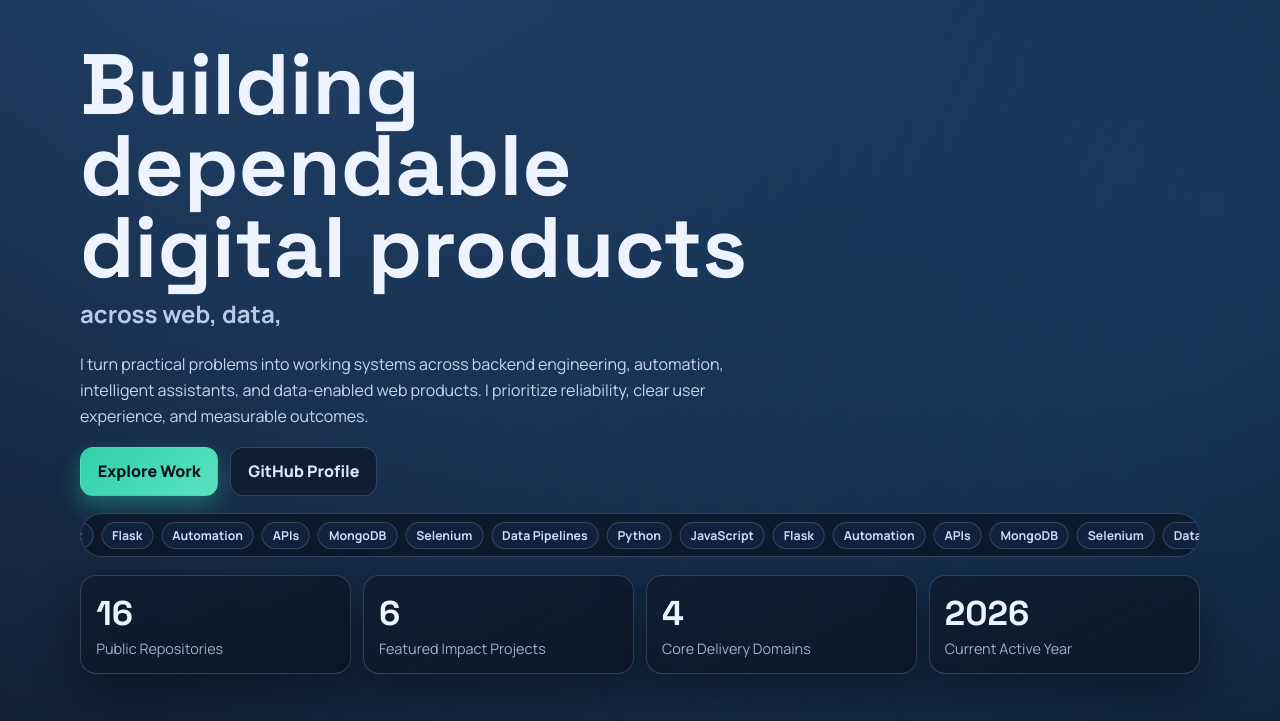
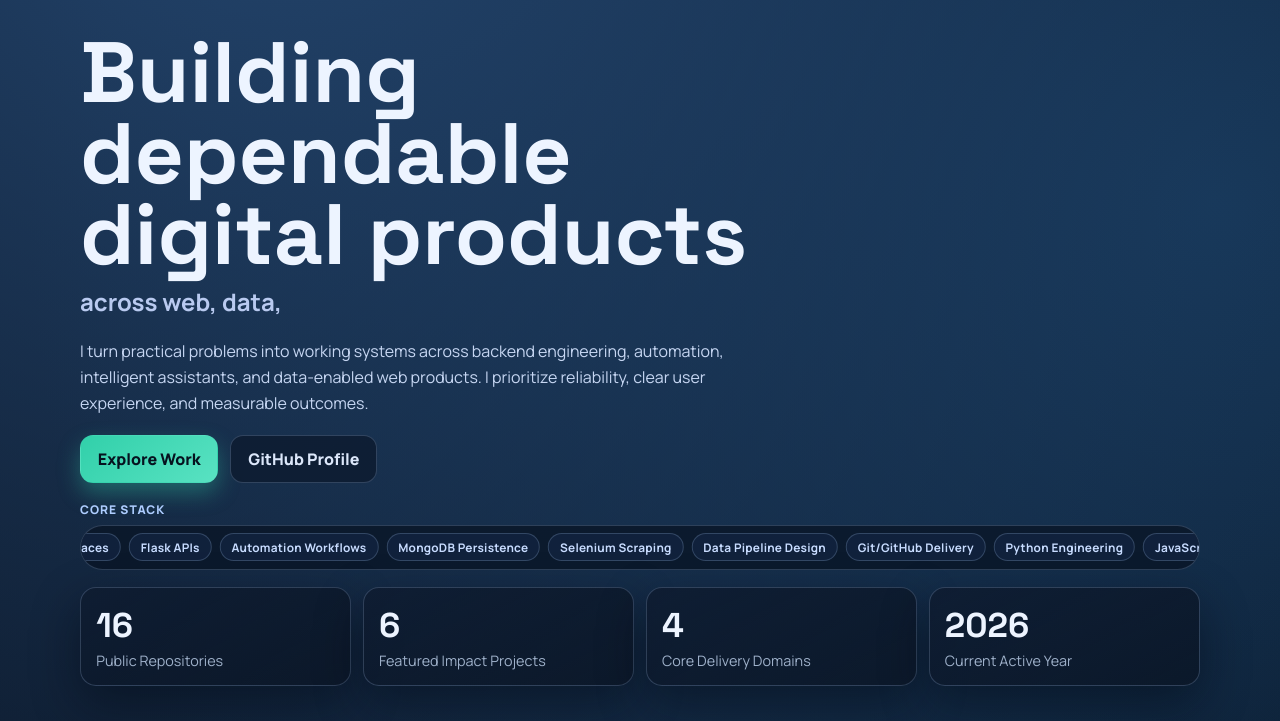
Before and after one commit to Lanor-Jephthah1/jkl-portfolio-site, a plain HTML site: page index.html in a window 1280 px wide. Shown: the part 79-800 px from the top of the page. Drawn offline with Linux system fonts and the light colour scheme.

Commit message:
Polish hero stack strip with professional labeled skills

```diff
--- a/index.html
+++ b/index.html
@@ -75,24 +75,27 @@
           <a class="btn secondary" href="https://github.com/Lanor-Jephthah1" target="_blank" rel="noreferrer">GitHub Profile</a>
         </div>
 
-        <div class="ticker" aria-label="Core tools and stacks">
-          <div class="ticker-track">
-            <span>Python</span>
-            <span>JavaScript</span>
-            <span>Flask</span>
-            <span>Automation</span>
-            <span>APIs</span>
-            <span>MongoDB</span>
-            <span>Selenium</span>
-            <span>Data Pipelines</span>
-            <span>Python</span>
-            <span>JavaScript</span>
-            <span>Flask</span>
-            <span>Automation</span>
-            <span>APIs</span>
-            <span>MongoDB</span>
-            <span>Selenium</span>
-            <span>Data Pipelines</span>
+        <div class="stack-strip" aria-label="Core stack">
+          <p class="stack-title">Core Stack</p>
+          <div class="ticker">
+            <div class="ticker-track">
+              <span>Python Engineering</span>
+              <span>JavaScript Interfaces</span>
+              <span>Flask APIs</span>
+              <span>Automation Workflows</span>
+              <span>MongoDB Persistence</span>
+              <span>Selenium Scraping</span>
+              <span>Data Pipeline Design</span>
+              <span>Git/GitHub Delivery</span>
+              <span>Python Engineering</span>
+              <span>JavaScript Interfaces</span>
+              <span>Flask APIs</span>
+              <span>Automation Workflows</span>
+              <span>MongoDB Persistence</span>
+              <span>Selenium Scraping</span>
+              <span>Data Pipeline Design</span>
+              <span>Git/GitHub Delivery</span>
+            </div>
           </div>
         </div>
 
--- a/styles.css
+++ b/styles.css
@@ -259,6 +259,20 @@ h1 span {
   background: rgba(10, 21, 38, 0.78);
 }
 
+.stack-strip {
+  display: grid;
+  gap: 0.45rem;
+}
+
+.stack-title {
+  margin: 0;
+  color: #aecdff;
+  font-size: 0.75rem;
+  letter-spacing: 0.08em;
+  text-transform: uppercase;
+  font-weight: 800;
+}
+
 .ticker-track {
   width: max-content;
   display: flex;
@@ -271,11 +285,12 @@ h1 span {
 .ticker-track span {
   display: inline-flex;
   border-radius: 999px;
-  padding: 0.25rem 0.62rem;
+  padding: 0.28rem 0.68rem;
   border: 1px solid rgba(172, 203, 241, 0.22);
   background: rgba(18, 36, 64, 0.8);
   color: #c8dcff;
-  font-size: 0.77rem;
+  font-size: 0.74rem;
+  letter-spacing: 0.02em;
   font-weight: 700;
 }
 
```
